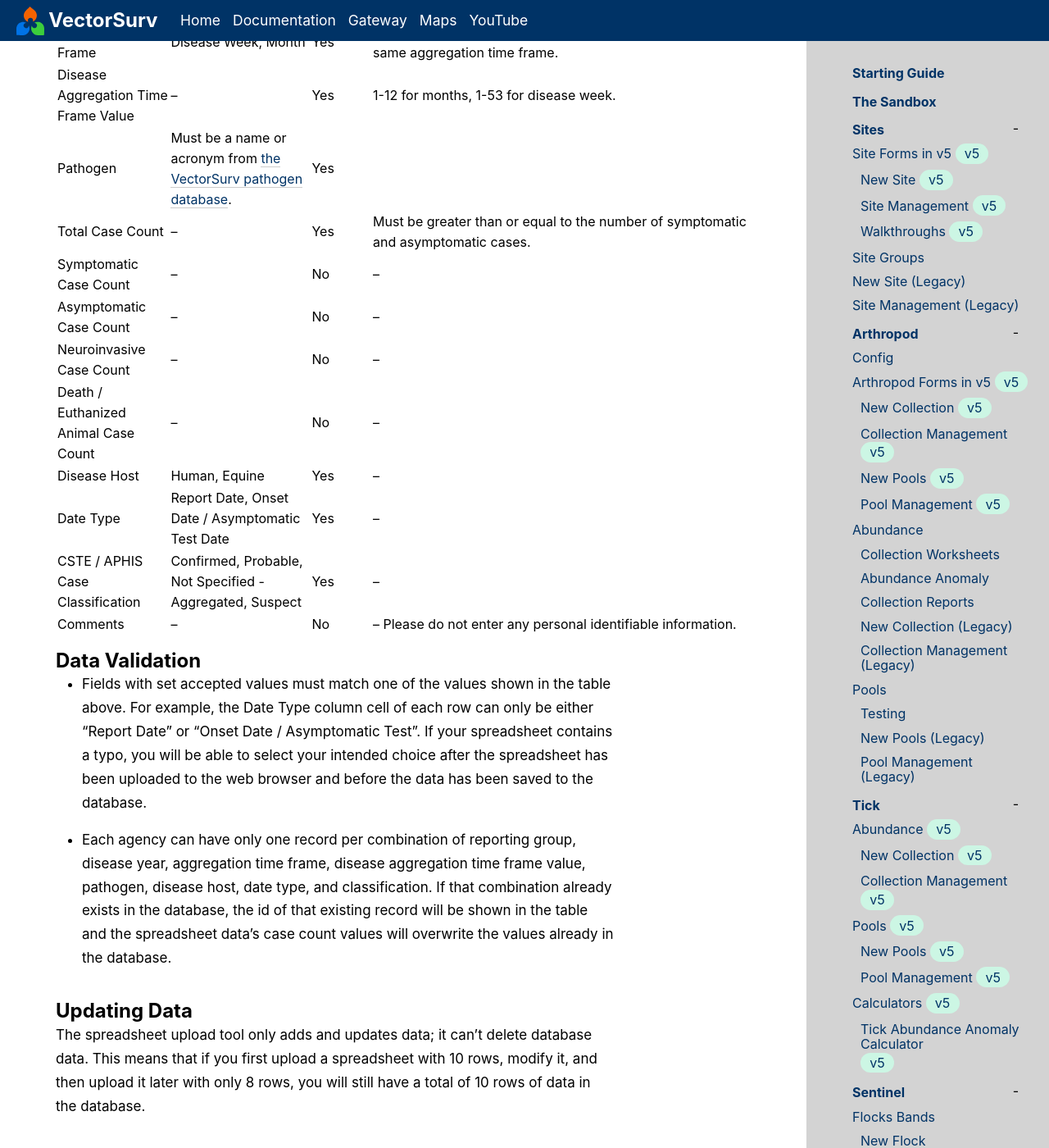
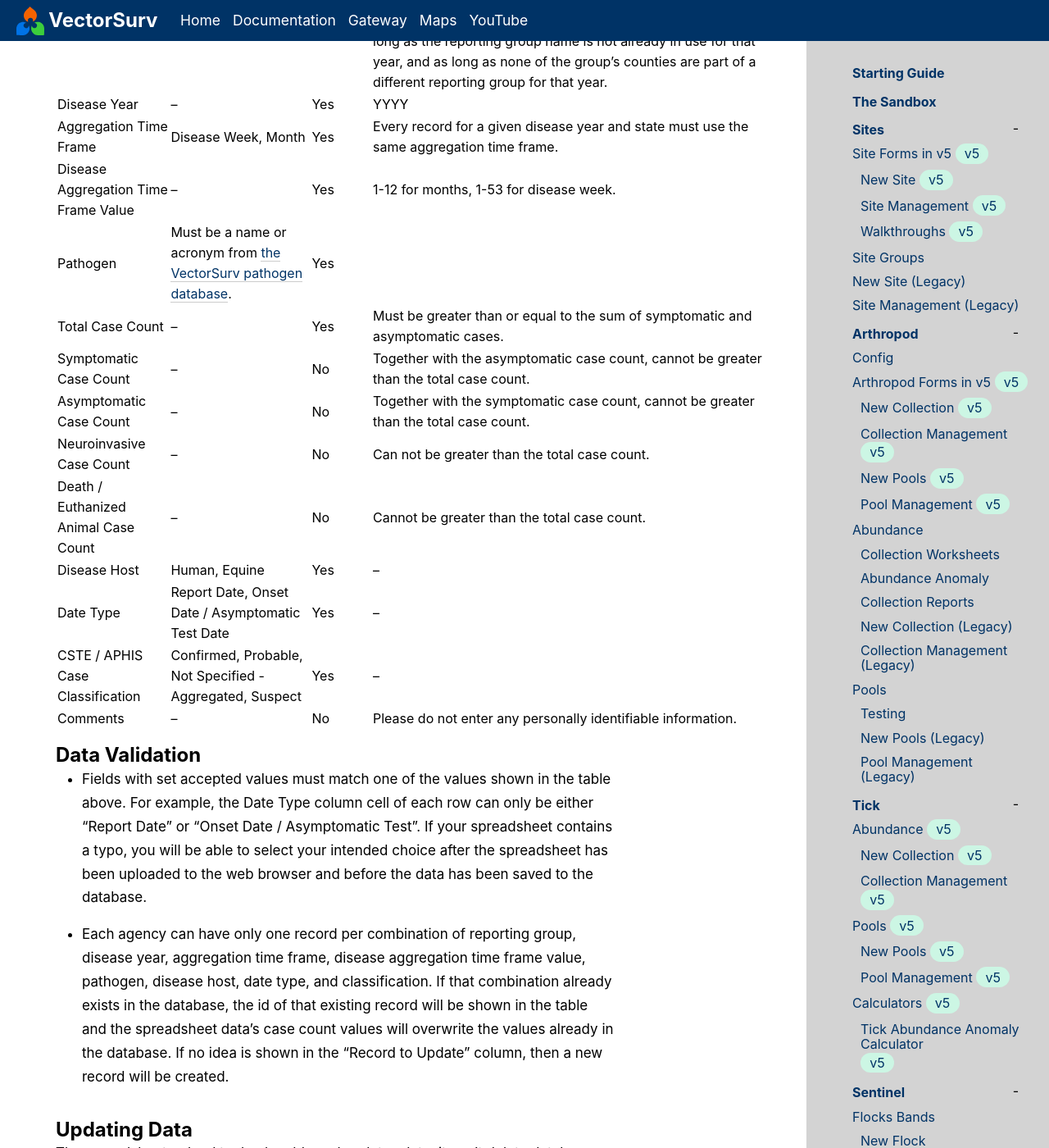
Before and after one commit to tlvaldepena/vectorsurv.org, a Jekyll site: the page built from _docs/case-count/upload.md, in a window 1280 px wide and 1400 px high, scrolled down 1731 px. Shown: the whole window at 82% size. Built offline with Jekyll 4.4.1, drawn with Linux system fonts in a browser that asks for light colours; some of the changed text lies outside the part shown.

Commit message:
suggested improvements

```diff
--- a/_docs/case-count/upload.md
+++ b/_docs/case-count/upload.md
@@ -10,40 +10,40 @@
 
 Use the "Choose file" button to select your .xlsx or .csv spreadsheet. Click "Upload" to bring that data into a table in your web browser. You should now see the contents of your spreadsheet, along with any data validation errors. If any existing records are found that match the data in your spreadsheet, you will see the ID of that row's matching database record in the "Record to Update" column. You may remove a row from your spreadsheet data by clicking the red trashbin icon to the right of each row. This will remove the row from the data to be sent to the database, but will not delete any information from the database.
 
-Once any validation errors have been fixed, you can click the "Save to Database" button at the bottom of the table to send the data to the database. You will be shown a confirmation modal summarizing the number of database records to be updated and the number to be created. Click "Ok" at this point to confirm your action.
+Once any validation errors have been fixed, you can click the "Save to Database" button at the bottom of the table to send the data to the database. You will be shown a confirmation modal summarizing the number of database records to be updated and the number to be created. You will also have an option to "Download New Data As Spreadsheet" so that you can have a copy of exactly what is being sent to the database, in the event that you made many changes to your data as compared to how it exists in your original spreadsheet. Click "Ok" at this point to confirm your action.
 
 ![Case Count Upload Spreadsheet Confirmation](/assets/images/docs/case-count-upload-spreadsheet.png)
 
 If all the data is sent successfully, you will temporarily see a green box with a success message. Any rows that are not successfully saved to the database will remain in the web browser table view.
 
-Database records may be viewed at the [manage records page](https://gateway.vectorsurv.org/v5/case-count/manage) - [docs](https://docs.vectorsurv.org/v5/case-count/manage).
+Database records may be viewed at the [manage records page](https://gateway.vectorsurv.org/v5/case-count/manage). (See [manage records documentation]({{site.baseurl}}/docs/case-count/manage).)
 
 ## Spreadsheet Format
 
 The spreadsheet must match the formatting of [the template spreadsheet](https://ucdavis.box.com/s/bu8rjxmpiip6yspclmehy9noeifrf878)
 
-| Header                               | Accepted Values                                                                                                             | Is Required | Note                                                                                                                                                                                                                                                                                                                                                                                                               |
-| ------------------------------------ | --------------------------------------------------------------------------------------------------------------------------- | ----------- | ------------------------------------------------------------------------------------------------------------------------------------------------------------------------------------------------------------------------------------------------------------------------------------------------------------------------------------------------------------------------------------------------------------------ |
-| Reporting group                      | --                                                                                                                          | Yes         | The [reporting group](https://docs.vectorsurv.org/v5/case-count/groups) associated with the record. Can select after spreadsheet has been uploaded. If the reporting group does not yet exist for the disease year, it will be created as long as the reporting group name is not already in use for that year, and as long as none of the group's counties are part of a different reporting group for that year. |
-| Disease Year                         | --                                                                                                                          | Yes         | YYYY                                                                                                                                                                                                                                                                                                                                                                                                               |
-| Aggregation Time Frame               | Disease Week, Month                                                                                                         | Yes         | Every record for a given disease year and state must use the same aggregation time frame.                                                                                                                                                                                                                                                                                                                          |
-| Disease Aggregation Time Frame Value | --                                                                                                                          | Yes         | 1-12 for months, 1-53 for disease week.                                                                                                                                                                                                                                                                                                                                                                            |
-| Pathogen                             | Must be a name or acronym from [the VectorSurv pathogen database](https://api.vectorsurv.org/#/Testing/get_v1_test_target). | Yes         |                                                                                                                                                                                                                                                                                                                                                                                                                    |
-| Total Case Count                     | --                                                                                                                          | Yes         | Must be greater than or equal to the number of symptomatic and asymptomatic cases.                                                                                                                                                                                                                                                                                                                                 |
-| Symptomatic Case Count               | --                                                                                                                          | No          | --                                                                                                                                                                                                                                                                                                                                                                                                                 |
-| Asymptomatic Case Count              | --                                                                                                                          | No          | --                                                                                                                                                                                                                                                                                                                                                                                                                 |
-| Neuroinvasive Case Count             | --                                                                                                                          | No          | --                                                                                                                                                                                                                                                                                                                                                                                                                 |
-| Death / Euthanized Animal Case Count | --                                                                                                                          | No          | --                                                                                                                                                                                                                                                                                                                                                                                                                 |
-| Disease Host                         | Human, Equine                                                                                                               | Yes         | --                                                                                                                                                                                                                                                                                                                                                                                                                 |
-| Date Type                            | Report Date, Onset Date / Asymptomatic Test Date                                                                            | Yes         | --                                                                                                                                                                                                                                                                                                                                                                                                                 |
-| CSTE / APHIS Case Classification     | Confirmed, Probable, Not Specified - Aggregated, Suspect                                                                    | Yes         | --                                                                                                                                                                                                                                                                                                                                                                                                                 |
-| Comments                             | --                                                                                                                          | No          | -- Please do not enter any personal identifiable information.                                                                                                                                                                                                                                                                                                                                                      |
+| Header                               | Accepted Values                                                                                                             | Is Required | Note                                                                                                                                                                                                                                                                                                                                                                                                      |
+| ------------------------------------ | --------------------------------------------------------------------------------------------------------------------------- | ----------- | --------------------------------------------------------------------------------------------------------------------------------------------------------------------------------------------------------------------------------------------------------------------------------------------------------------------------------------------------------------------------------------------------------- |
+| Reporting group                      | --                                                                                                                          | Yes         | The [reporting group]({{site.baseurl}}/docs/case-count/groups) associated with the record. Can select after spreadsheet has been uploaded. If the reporting group does not yet exist for the disease year, it will be created as long as the reporting group name is not already in use for that year, and as long as none of the group's counties are part of a different reporting group for that year. |
+| Disease Year                         | --                                                                                                                          | Yes         | YYYY                                                                                                                                                                                                                                                                                                                                                                                                      |
+| Aggregation Time Frame               | Disease Week, Month                                                                                                         | Yes         | Every record for a given disease year and state must use the same aggregation time frame.                                                                                                                                                                                                                                                                                                                 |
+| Disease Aggregation Time Frame Value | --                                                                                                                          | Yes         | 1-12 for months, 1-53 for disease week.                                                                                                                                                                                                                                                                                                                                                                   |
+| Pathogen                             | Must be a name or acronym from [the VectorSurv pathogen database](https://api.vectorsurv.org/#/Testing/get_v1_test_target). | Yes         |                                                                                                                                                                                                                                                                                                                                                                                                           |
+| Total Case Count                     | --                                                                                                                          | Yes         | Must be greater than or equal to the sum of symptomatic and asymptomatic cases.                                                                                                                                                                                                                                                                                                                           |
+| Symptomatic Case Count               | --                                                                                                                          | No          | Together with the asymptomatic case count, cannot be greater than the total case count.                                                                                                                                                                                                                                                                                                                   |
+| Asymptomatic Case Count              | --                                                                                                                          | No          | Together with the symptomatic case count, cannot be greater than the total case count.                                                                                                                                                                                                                                                                                                                    |
+| Neuroinvasive Case Count             | --                                                                                                                          | No          | Can not be greater than the total case count.                                                                                                                                                                                                                                                                                                                                                             |
+| Death / Euthanized Animal Case Count | --                                                                                                                          | No          | Cannot be greater than the total case count.                                                                                                                                                                                                                                                                                                                                                              |
+| Disease Host                         | Human, Equine                                                                                                               | Yes         | --                                                                                                                                                                                                                                                                                                                                                                                                        |
+| Date Type                            | Report Date, Onset Date / Asymptomatic Test Date                                                                            | Yes         | --                                                                                                                                                                                                                                                                                                                                                                                                        |
+| CSTE / APHIS Case Classification     | Confirmed, Probable, Not Specified - Aggregated, Suspect                                                                    | Yes         | --                                                                                                                                                                                                                                                                                                                                                                                                        |
+| Comments                             | --                                                                                                                          | No          | Please do not enter any personally identifiable information.                                                                                                                                                                                                                                                                                                                                              |
 
 ## Data Validation
 
 - Fields with set accepted values must match one of the values shown in the table above. For example, the Date Type column cell of each row can only be either "Report Date" or "Onset Date / Asymptomatic Test". If your spreadsheet contains a typo, you will be able to select your intended choice after the spreadsheet has been uploaded to the web browser and before the data has been saved to the database.
 
-- Each agency can have only one record per combination of reporting group, disease year, aggregation time frame, disease aggregation time frame value, pathogen, disease host, date type, and classification. If that combination already exists in the database, the id of that existing record will be shown in the table and the spreadsheet data's case count values will overwrite the values already in the database.
+- Each agency can have only one record per combination of reporting group, disease year, aggregation time frame, disease aggregation time frame value, pathogen, disease host, date type, and classification. If that combination already exists in the database, the id of that existing record will be shown in the table and the spreadsheet data's case count values will overwrite the values already in the database. If no idea is shown in the "Record to Update" column, then a new record will be created.
 
 ## Updating Data
 
```
